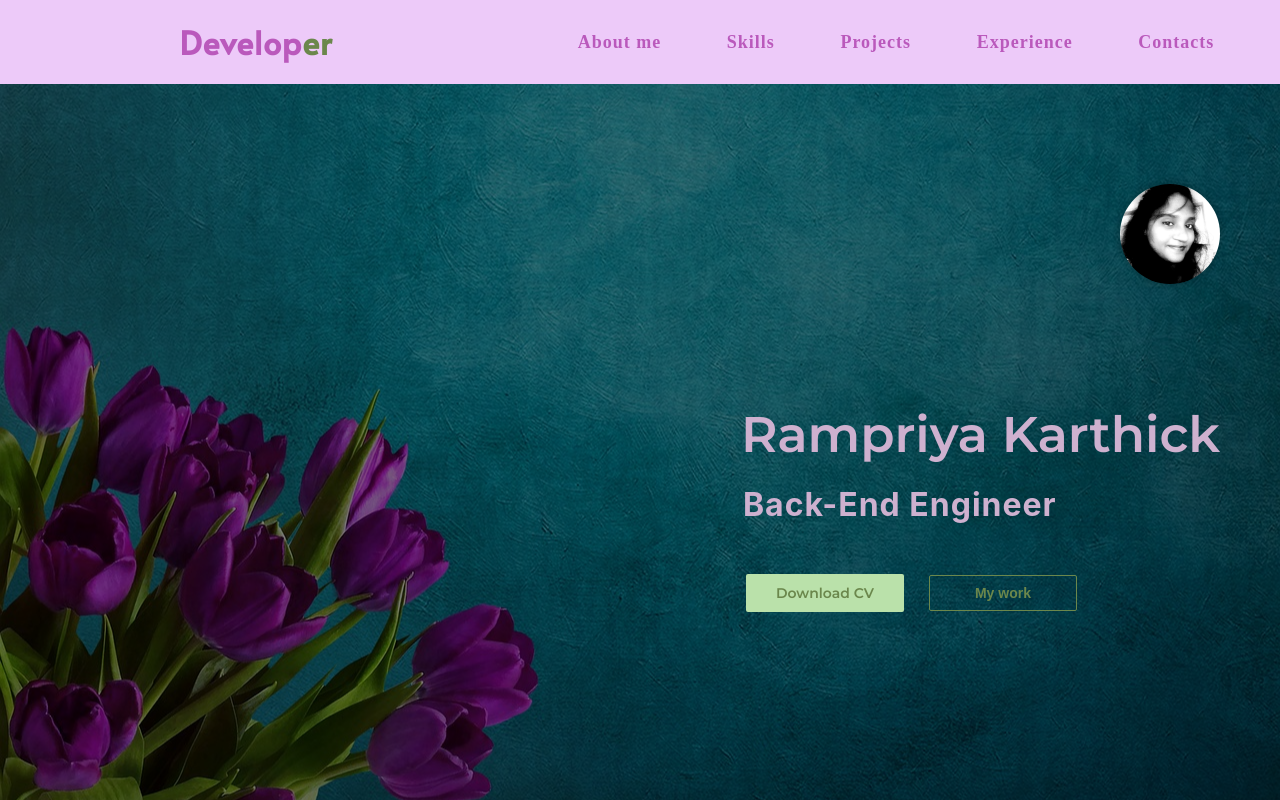
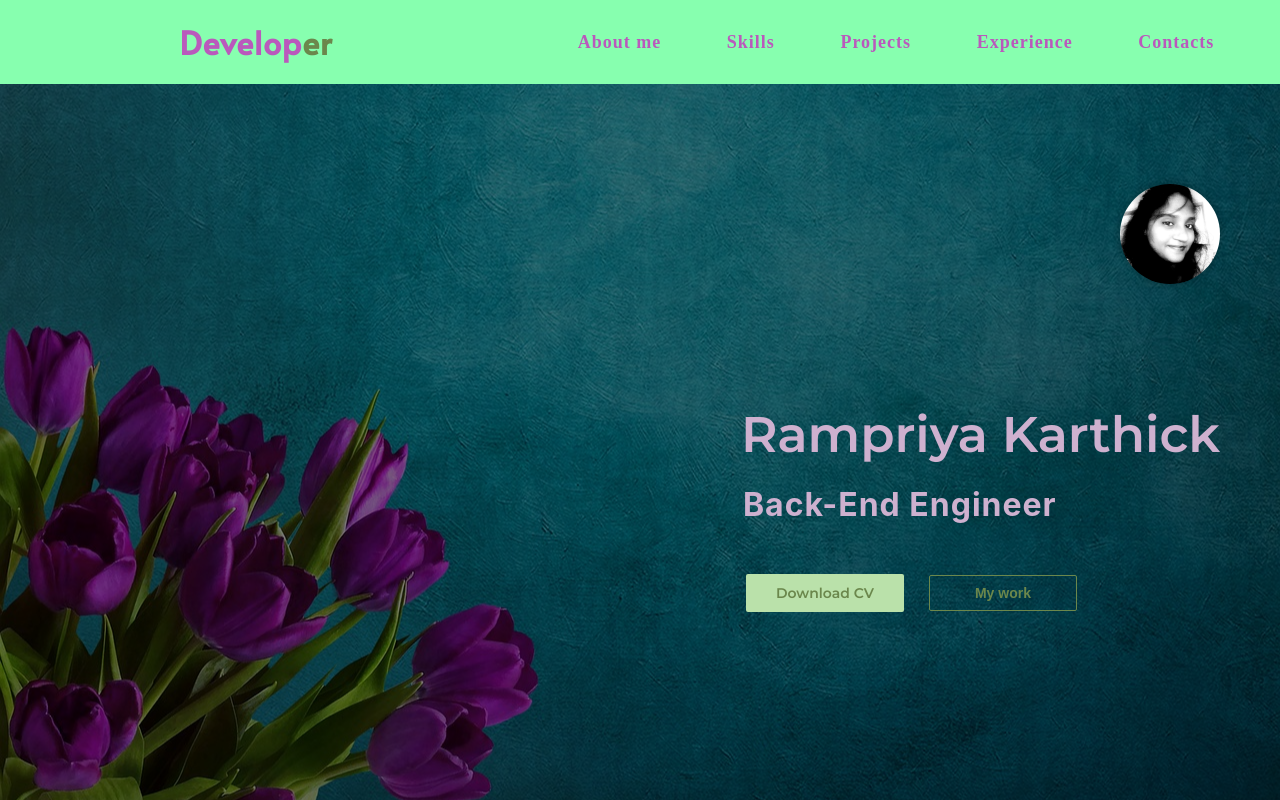
Before and after one commit to RampriyaKarthick/pf, a React (Create React App) app: page / in a window 1280 px wide. Shown: the top 800 px of the page. Built offline with nearby package versions, Linux system fonts and the light colour scheme.

Commit message:
little change

```diff
--- a/src/components/Header/Header.css
+++ b/src/components/Header/Header.css
@@ -5,7 +5,7 @@
   display: flex;
   align-items: center;
   color: #ba59bc;
-  background-color: #edcaf9;
+  background-color:#87FFAF;
   top: 0;
   position: sticky;
   z-index: 2000;
--- a/src/components/TopContent/TopContent.jsx
+++ b/src/components/TopContent/TopContent.jsx
@@ -32,7 +32,7 @@
         </div>
         <h1>Rampriya Karthick</h1>
         <p>{roles[currentRoleIndex]}</p>
-        <a href="https://drive.google.com/file/d/1kYILm_hExRR_ScbluNWEk_hp-Lt5gBhh/view?usp=sharing">
+        <a href="https://drive.google.com/file/d/1uHSOB5Tng1anIEOvi7DsRLd_UIYCBD-m/view?usp=sharing">
           <button className="topContent__downloadButton">
             Download CV
           </button>
```
